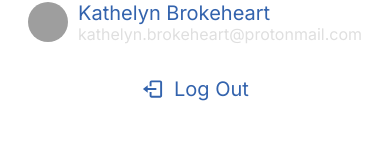
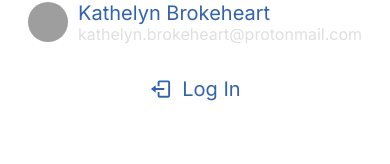
Before and after one commit to Grantoed/QuizApp-frontend, a Next.js app: page / in a window 390 px wide. Both pictures are taken after a click on the button 345 px from the left and 36 px from the top of the page. Shown: the part 668-832 px from the top of the page. Built offline with nearby package versions, Linux system fonts and the light colour scheme; grey boxes are pictures that could not be loaded.

Commit message:
started auth

```diff
--- /dev/null
+++ b/src/components/global/auth-modal.tsx
@@ -0,0 +1,22 @@
+import { FC, ReactElement, useEffect } from "react";
+import { SharedLayout } from "./shared-layout";
+import { AuthModalInterface } from "@/utils/interfaces/auth-modal.interface";
+import styles from "@/styles/modules/global/auth-modal.module.scss";
+
+export const AuthModal: FC<AuthModalInterface> = ({
+  closeAuthModal,
+}): ReactElement => {
+  useEffect(() => {
+    document.addEventListener("keydown", closeAuthModal);
+
+    return () => {
+      document.removeEventListener("keydown", closeAuthModal);
+    };
+  }, [closeAuthModal]);
+
+  return (
+    <div className={styles.backdrop} onClick={closeAuthModal} id="backdrop">
+      <div className={styles.modal}></div>
+    </div>
+  );
+};
--- a/src/components/global/mobile-menu.tsx
+++ b/src/components/global/mobile-menu.tsx
@@ -1,4 +1,4 @@
-import { FC, ReactElement } from "react";
+import { FC, ReactElement, useEffect } from "react";
 import { useRouter } from "next/router";
 import Image from "next/image";
 import Link from "next/link";
@@ -13,17 +13,24 @@ import { MobileMenuInterface } from "@/utils/interfaces/mobile.menu.interface";
 import styles from "@/styles/modules/global/mobile-menu.module.scss";
 
 export const MobileMenu: FC<MobileMenuInterface> = ({
-  toggleMenu,
+  closeMenu,
+  openAuthModal,
 }): ReactElement => {
   const router = useRouter();
+  useEffect(() => {
+    document.addEventListener("keydown", closeMenu);
+
+    return () => {
+      document.removeEventListener("keydown", closeMenu);
+    };
+  }, [closeMenu]);
 
   return (
     <div className={styles.backdrop}>
-      <nav className={styles.menu}>
+      <nav className={styles.menu} onClick={closeMenu}>
         <ul className={styles.menuList}>
           <li className={styles.menuItem}>
             <Link
-              onClick={toggleMenu}
               className={
                 router.pathname === "/"
                   ? `${styles.menuLinkActive}`
@@ -36,7 +43,6 @@ export const MobileMenu: FC<MobileMenuInterface> = ({
           </li>
           <li className={styles.menuItem}>
             <Link
-              onClick={toggleMenu}
               className={
                 router.pathname === "/dashboard"
                   ? `${styles.menuLinkActive}`
@@ -49,7 +55,6 @@ export const MobileMenu: FC<MobileMenuInterface> = ({
           </li>
           <li className={styles.menuItem}>
             <Link
-              onClick={toggleMenu}
               className={
                 router.pathname === "/quizzes"
                   ? `${styles.menuLinkActive}`
@@ -62,7 +67,6 @@ export const MobileMenu: FC<MobileMenuInterface> = ({
           </li>
           <li className={styles.menuItem}>
             <Link
-              onClick={toggleMenu}
               className={
                 router.pathname === "/about"
                   ? `${styles.menuLinkActive}`
@@ -93,8 +97,16 @@ export const MobileMenu: FC<MobileMenuInterface> = ({
             </p>
           </div>
         </Link>
-        <button type="button" className={styles.logOutBtn}>
+        {/* <button type="button" id='log-out' className={styles.logOutBtn}>
           <BiLogOut className={styles.logOutIcon} /> Log Out
+        </button> */}
+        <button
+          type="button"
+          id="log-in"
+          className={styles.logOutBtn}
+          onClick={openAuthModal}
+        >
+          <BiLogOut className={styles.logOutIcon} /> Log In
         </button>
       </div>
     </div>
--- a/src/components/global/shared-layout.tsx
+++ b/src/components/global/shared-layout.tsx
@@ -5,6 +5,7 @@ import { RxHamburgerMenu, RxCross1 } from "react-icons/rx";
 import { Sidebar } from "./sidebar";
 import { Container } from "./container";
 import { MobileMenu } from "./mobile-menu";
+import { AuthModal } from "./auth-modal";
 import { ContainerProps } from "@/utils/interfaces/container.interface";
 import styles from "@/styles/modules/global/shared-layout.module.scss";
 
@@ -12,18 +13,42 @@ export const SharedLayout: FC<ContainerProps> = ({
   children,
 }: ContainerProps): ReactElement => {
   const [isMenuOpen, setIsMenuOpen] = useState(false);
+  const [isAuthOpen, setIsAuthOpen] = useState(false);
 
-  const toggleMenu = (e: any) => {
-    if (e.currentTarget.nodeName === "BUTTON") {
-      setIsMenuOpen(!isMenuOpen);
-    } else {
+  const openMenu = () => {
+    setIsMenuOpen(true);
+    document.body.style.overflow = "hidden";
+  };
+
+  const closeMenu = (e: any) => {
+    if (
+      e.currentTarget.id === "menu-close" ||
+      e.target.closest("li") ||
+      e.key === "Escape"
+    ) {
       setIsMenuOpen(false);
+      document.body.style.overflow = "auto";
+    }
+  };
+
+  const openAuthModal = () => {
+    if (isMenuOpen) {
+      setIsMenuOpen(false);
+    }
+    setIsAuthOpen(true);
+    document.body.style.overflow = "hidden";
+  };
+
+  const closeAuthModal = (e: any) => {
+    if (e.key === "Escape" || e.target.id === "backdrop") {
+      setIsAuthOpen(false);
+      document.body.style.overflow = "auto";
     }
   };
 
   return (
     <div className={styles.layoutWrapperLarge}>
-      <Sidebar />
+      <Sidebar openAuthModal={openAuthModal} />
       <div className={styles.layoutWrapper}>
         <Container>
           <header className={styles.header}>
@@ -39,25 +64,30 @@ export const SharedLayout: FC<ContainerProps> = ({
             {isMenuOpen ? (
               <button
                 type="button"
+                id="menu-close"
                 className={styles.burger}
-                onClick={toggleMenu}
+                onClick={closeMenu}
               >
                 <RxCross1 className={styles.burgerIconClose} />
               </button>
             ) : (
               <button
                 type="button"
+                id="menu-open"
                 className={styles.burger}
-                onClick={toggleMenu}
+                onClick={openMenu}
               >
                 <RxHamburgerMenu className={styles.burgerIconOpen} />
               </button>
             )}
           </header>
         </Container>
-        {isMenuOpen && <MobileMenu toggleMenu={toggleMenu} />}
+        {isMenuOpen && (
+          <MobileMenu closeMenu={closeMenu} openAuthModal={openAuthModal} />
+        )}
         {children}
       </div>
+      {isAuthOpen && <AuthModal closeAuthModal={closeAuthModal} />}
     </div>
   );
 };
--- a/src/components/global/sidebar.tsx
+++ b/src/components/global/sidebar.tsx
@@ -9,9 +9,12 @@ import {
   BiInfoCircle,
   BiLogOut,
 } from "react-icons/bi";
+import { SidebarInterface } from "@/utils/interfaces/sidebar.interface";
 import styles from "@/styles/modules/global/sidebar.module.scss";
 
-export const Sidebar: FC = (): ReactElement => {
+export const Sidebar: FC<SidebarInterface> = ({
+  openAuthModal,
+}): ReactElement => {
   const router = useRouter();
 
   return (
@@ -96,8 +99,15 @@ export const Sidebar: FC = (): ReactElement => {
               </p>
             </div>
           </Link>
-          <button type="button" className={styles.logOutBtn}>
+          {/* <button type="button" className={styles.logOutBtn}>
             <BiLogOut className={styles.logOutIcon} /> Log Out
+          </button> */}
+          <button
+            type="button"
+            className={styles.logOutBtn}
+            onClick={openAuthModal}
+          >
+            <BiLogOut className={styles.logOutIcon} /> Log In
           </button>
         </div>
       </div>
--- a/src/pages/dashboard.tsx
+++ b/src/pages/dashboard.tsx
@@ -130,14 +130,14 @@ const Dashboard: FC = (): ReactElement => {
             </div>
           </div>
         </section>
-        <section className={global.section}>
+        <section className={`${global.section} ${global.dashboard}`}>
           <div className={global.headerWrapper}>
             <h2 className={global.subHeader}>Latest</h2>
             <Link className={global.viewMore} href={""}>
               View more
             </Link>
           </div>
-          <div className={global.quizCardWrapper}>
+          <div className={`${global.quizCardWrapper} ${global.dashboard}`}>
             <QuizCard
               title={"Prepare for your next History exam"}
               questionsNumber={31}
--- a/src/styles/global.module.scss
+++ b/src/styles/global.module.scss
@@ -19,7 +19,8 @@
     }
   }
 
-  &.highScore {
+  &.highScore,
+  &.dashboard {
     padding-bottom: 80px;
   }
 }
@@ -37,6 +38,16 @@
     grid-template-rows: repeat(2, 1fr);
     grid-column-gap: 30px;
     grid-row-gap: 20px;
+  }
+
+  &.dashboard {
+    @include desktop {
+      display: grid;
+      grid-template-columns: repeat(2, 1fr);
+      grid-template-rows: auto;
+      grid-column-gap: 30px;
+      grid-row-gap: 20px;
+    }
   }
 }
 
--- a/src/styles/modules/elements/dashboard.module.scss
+++ b/src/styles/modules/elements/dashboard.module.scss
@@ -18,11 +18,12 @@
 }
 
 .userCardWrapper {
-  margin-top: 10px;
+  @include not-desktop {
+    margin-top: 10px;
+  }
   @include desktop {
     display: flex;
     flex-direction: column;
-    margin-top: unset;
     margin-left: 40px;
   }
 }
--- /dev/null
+++ b/src/styles/modules/global/auth-modal.module.scss
@@ -0,0 +1,33 @@
+@import "../../utils/vars";
+@import "../../utils/mixins";
+
+.backdrop {
+  position: fixed;
+
+  background-color: $backdrop-color;
+  opacity: $backdrop-opacity;
+  filter: $backdrop-blur;
+  z-index: 999;
+
+  @include not-desktop {
+    top: 0;
+    bottom: 0;
+    left: 0;
+    right: 0;
+  }
+
+  @include desktop {
+    width: 100%;
+    height: 100%;
+    margin-left: 270px;
+  }
+}
+
+.modal {
+  position: absolute;
+  top: 50%;
+  left: 50%;
+  transform: translate(-50%, -50%);
+  background-color: $alt-bg-color;
+  z-index: 1000;
+}
--- a/src/styles/utils/_mixins.scss
+++ b/src/styles/utils/_mixins.scss
@@ -13,6 +13,13 @@
     @content;
   }
 }
+
+@mixin not-desktop {
+  @media (max-width: 1199.98px) {
+    @content;
+  }
+}
+
 @mixin desktop {
   @media (min-width: 1200px) {
     @content;
--- /dev/null
+++ b/src/utils/interfaces/auth-modal.interface.ts
@@ -0,0 +1,3 @@
+export interface AuthModalInterface {
+  closeAuthModal: (e: any) => void;
+}
--- a/src/utils/interfaces/mobile.menu.interface.ts
+++ b/src/utils/interfaces/mobile.menu.interface.ts
@@ -1,3 +1,4 @@
 export interface MobileMenuInterface {
-  toggleMenu: (e: any) => void;
+  closeMenu: (e: any) => void;
+  openAuthModal: () => void;
 }
--- /dev/null
+++ b/src/utils/interfaces/sidebar.interface.ts
@@ -0,0 +1,3 @@
+export interface SidebarInterface {
+  openAuthModal: (e: any) => void;
+}
```
